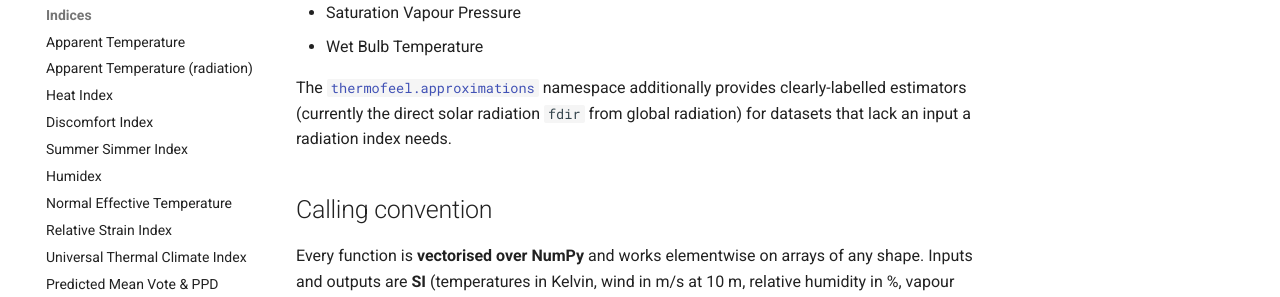
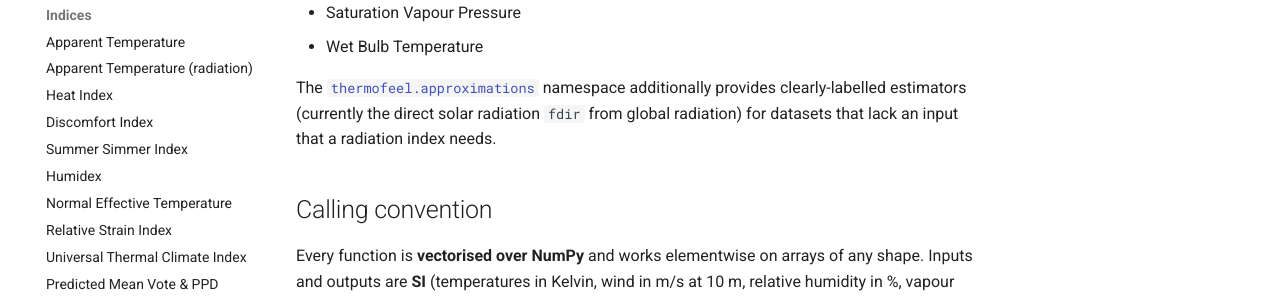
Before and after one commit to ecmwf/thermofeel, an MkDocs documentation site: the page built from docs/guide/overview.md, in a window 1280 px wide and 900 px high, scrolled down 913 px. Shown: the part 156-453 px from the top of the window. Built offline with MkDocs 1.6.1 and Material for MkDocs 9.7.7, drawn with Linux system fonts in a browser that asks for light colours; comment, search, counter and statistics services are not loaded.

Commit message:
Address Copilot review: grammar, doc link, doy type hint
- approximations.py: annotate the optional doy parameter of
  approximate_fdir_erbs as `ArrayLike | None` (it defaults to None).
- fix "lack an input a radiation index needs" -> "... an input that a
  radiation index needs" in the module docstring, README and overview.md.
- approximations guide: the mean-radiant-temperature link now points to
  mrt.md (was wbgt.md).

```diff
--- a/docs/guide/overview.md
+++ b/docs/guide/overview.md
@@ -35,8 +35,8 @@ In support of the above, it also calculates:
 
 The [`thermofeel.approximations`](approximations.md) namespace additionally
 provides clearly-labelled estimators (currently the direct solar radiation
-`fdir` from global radiation) for datasets that lack an input a radiation index
-needs.
+`fdir` from global radiation) for datasets that lack an input that a radiation
+index needs.
 
 ## Calling convention
 
```
Also changed, not shown: README.md (+2 -2 lines), docs/guide/approximations.md (+1 -1 lines), 2 other files.
